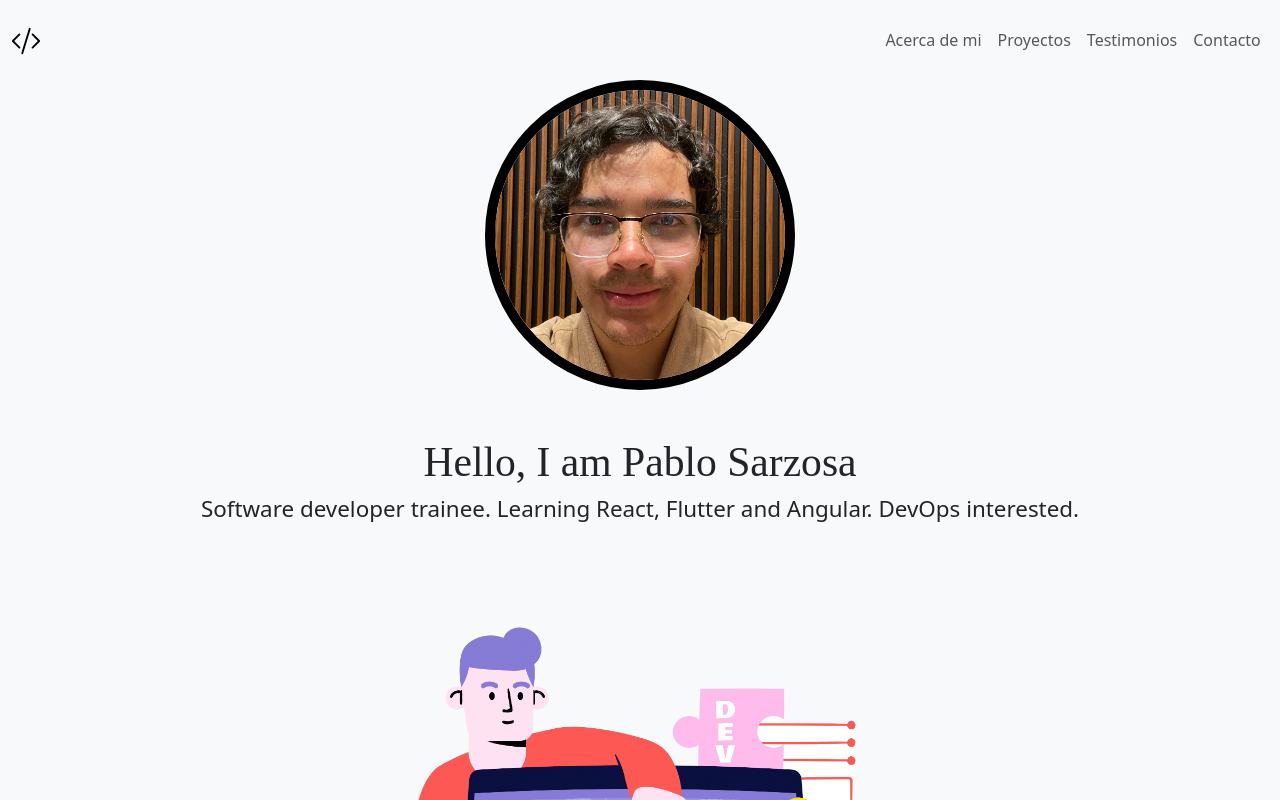
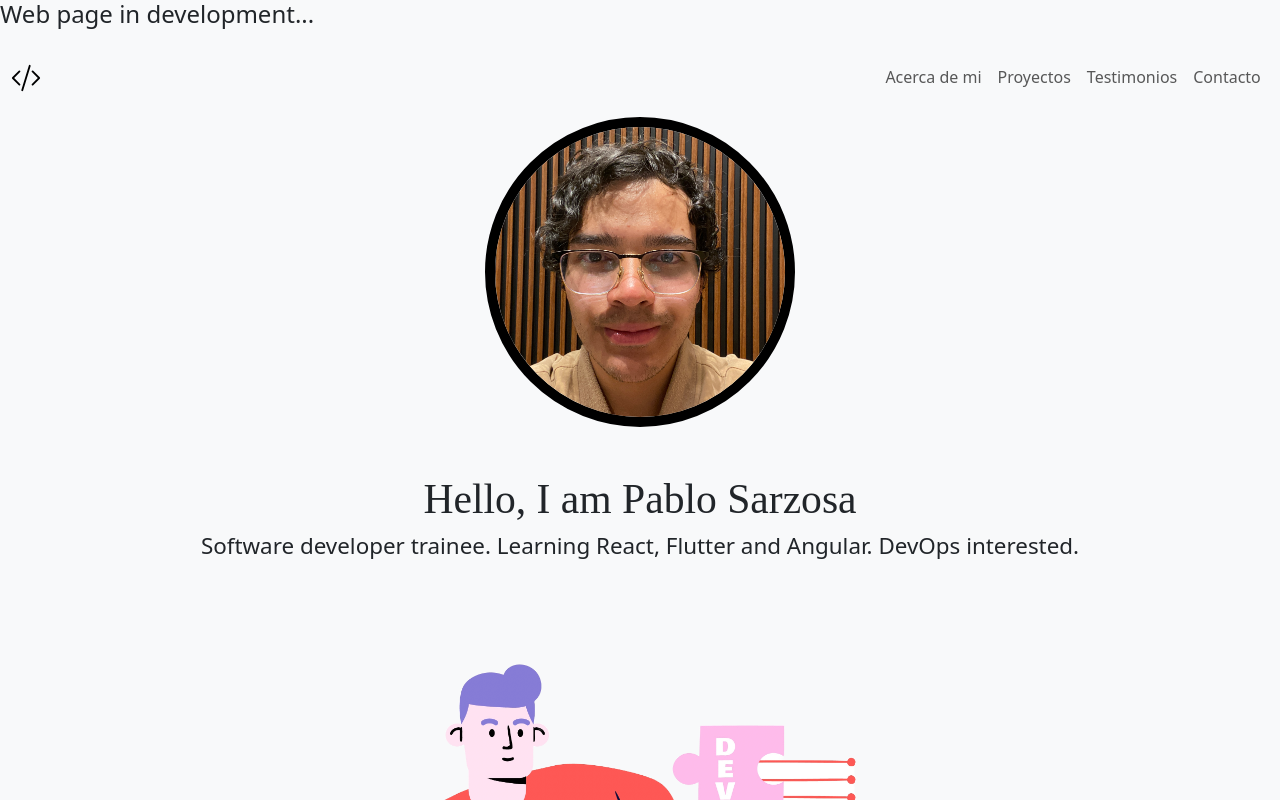
Before and after one commit to PavoX20/about-me-dev, a React (Vite) app: page / in a window 1280 px wide. Shown: the top 800 px of the page. Built offline with nearby package versions, Linux system fonts and the light colour scheme; a web font is replaced by a local one.

Commit message:
Added "Web page in development in the web page"

```diff
--- a/src/AppRoutes.jsx
+++ b/src/AppRoutes.jsx
@@ -7,7 +7,9 @@ import "./App.css";
 export function AppRoutes() {
   return (
     <Router>
-      <div>
+      <div className=' bg-light'>
+
+            <h4 >Web page in development...</h4>
         <HeaderWebPage />
         <Routes>
           <Route path="/" element={<Hero />} />
```
